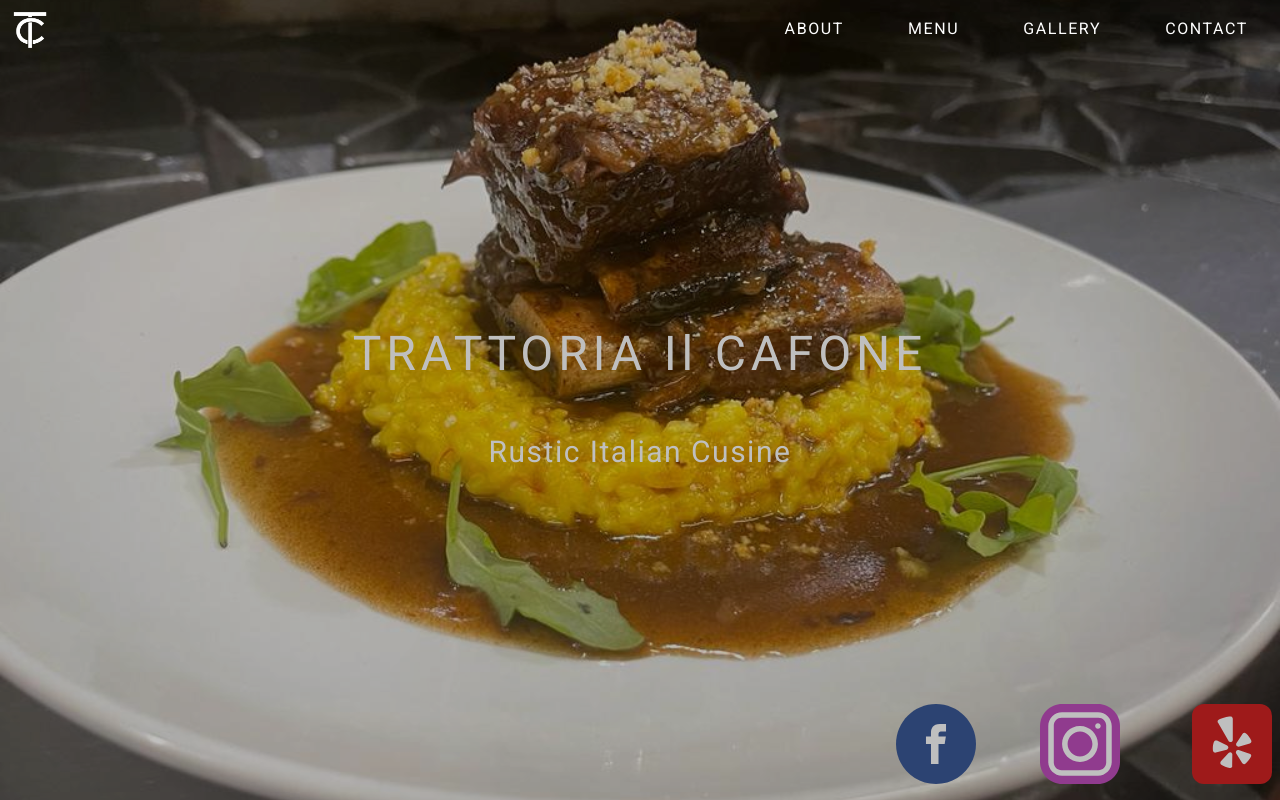
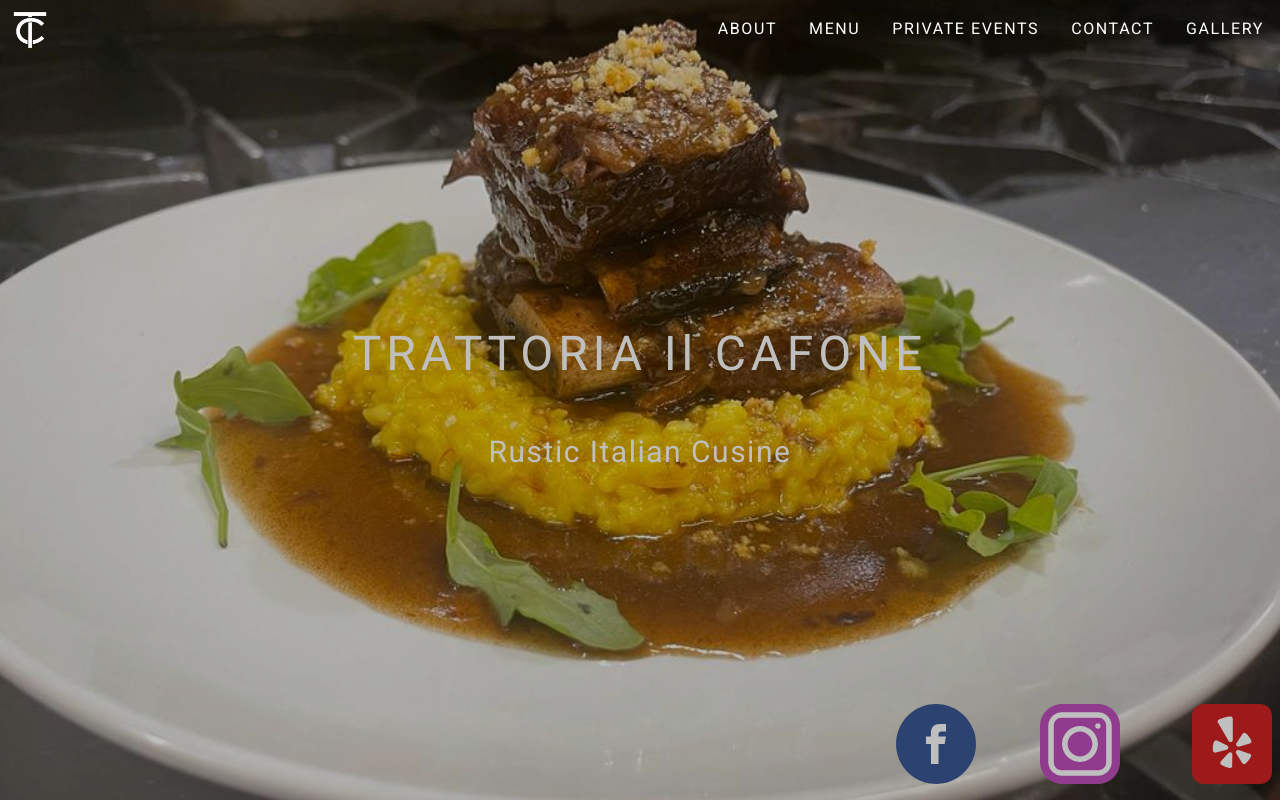
Before and after one commit to morfeli/trattoria, a Next.js app: page / in a window 1280 px wide. Shown: the top 800 px of the page. Built offline with nearby package versions, Linux system fonts and the light colour scheme; a web font is replaced by a local one.

Commit message:
smooth scrolling

```diff
--- a/components/Header/Nav.tsx
+++ b/components/Header/Nav.tsx
@@ -6,8 +6,9 @@
       <ul className="flex">
         <NavItem content="About" />
         <NavItem content="Menu" />
+        <NavItem content="PrivateEvents" />
+        <NavItem content="Contact" />
         <NavItem content="Gallery" />
-        <NavItem content="Contact" />
       </ul>
     </nav>
   );
--- a/components/Header/NavItem.tsx
+++ b/components/Header/NavItem.tsx
@@ -9,7 +9,7 @@
 
 export const NavItem = ({ content, mobile, closeMenu }: NavItemProps) => {
   const navItemStyle = classnames(
-    "text-white list-none tracking-widest uppercase mx-8 cursor-pointer after:block after:w-0 after:h-0.5 after:bg-white after:transition-all duration-700 hover:after:w-full",
+    "text-white list-none tracking-widest uppercase mx-4 cursor-pointer after:block after:w-0 after:h-0.5 after:bg-white after:transition-all duration-700 hover:after:w-full",
     {
       "my-4": mobile,
     }
@@ -22,7 +22,14 @@
   }
 
   return (
-    <a href={`#${content}`}>
+    <a
+      href={`#${content}`}
+      onClick={(e) => {
+        const section = document.getElementById(`${content}`);
+        e.preventDefault();
+        section && section.scrollIntoView({ behavior: "smooth" });
+      }}
+    >
       <li className={navItemStyle} onClick={closeMenu}>
         {title ? title : content}
       </li>
```
